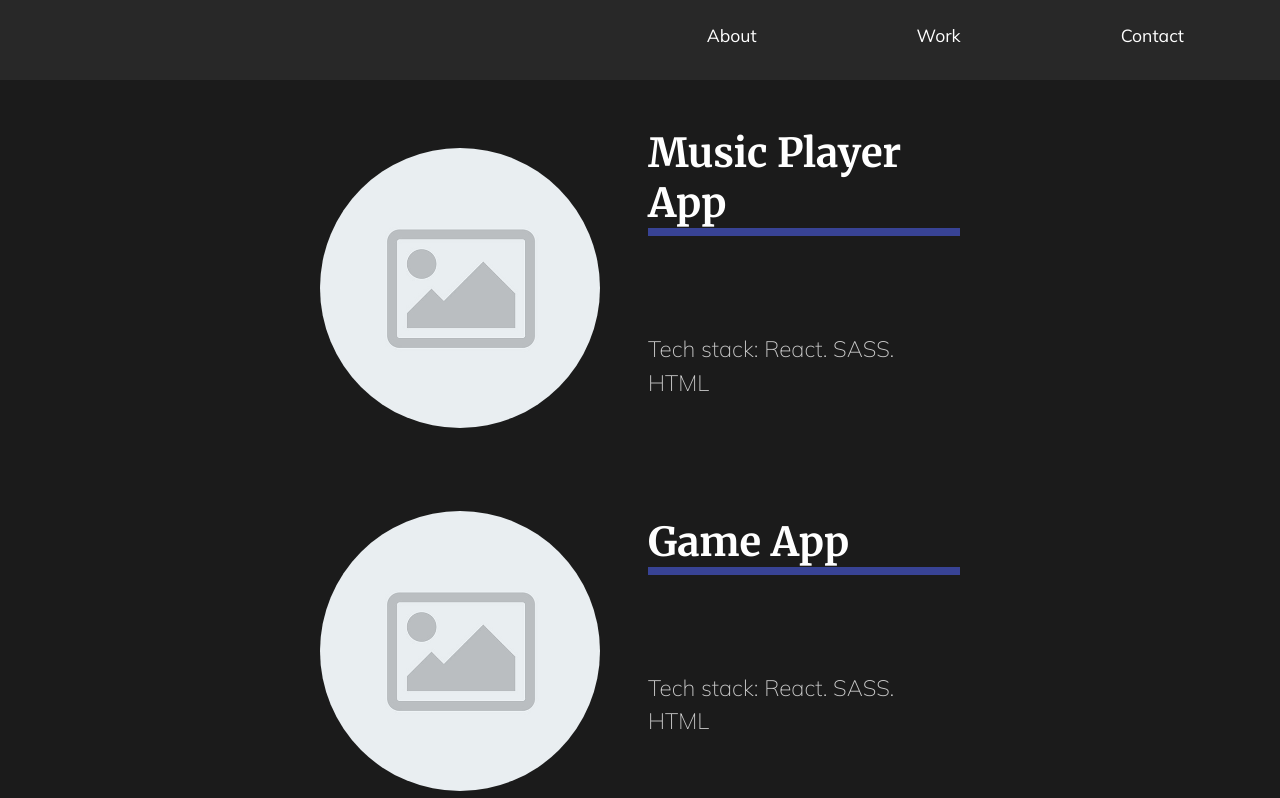
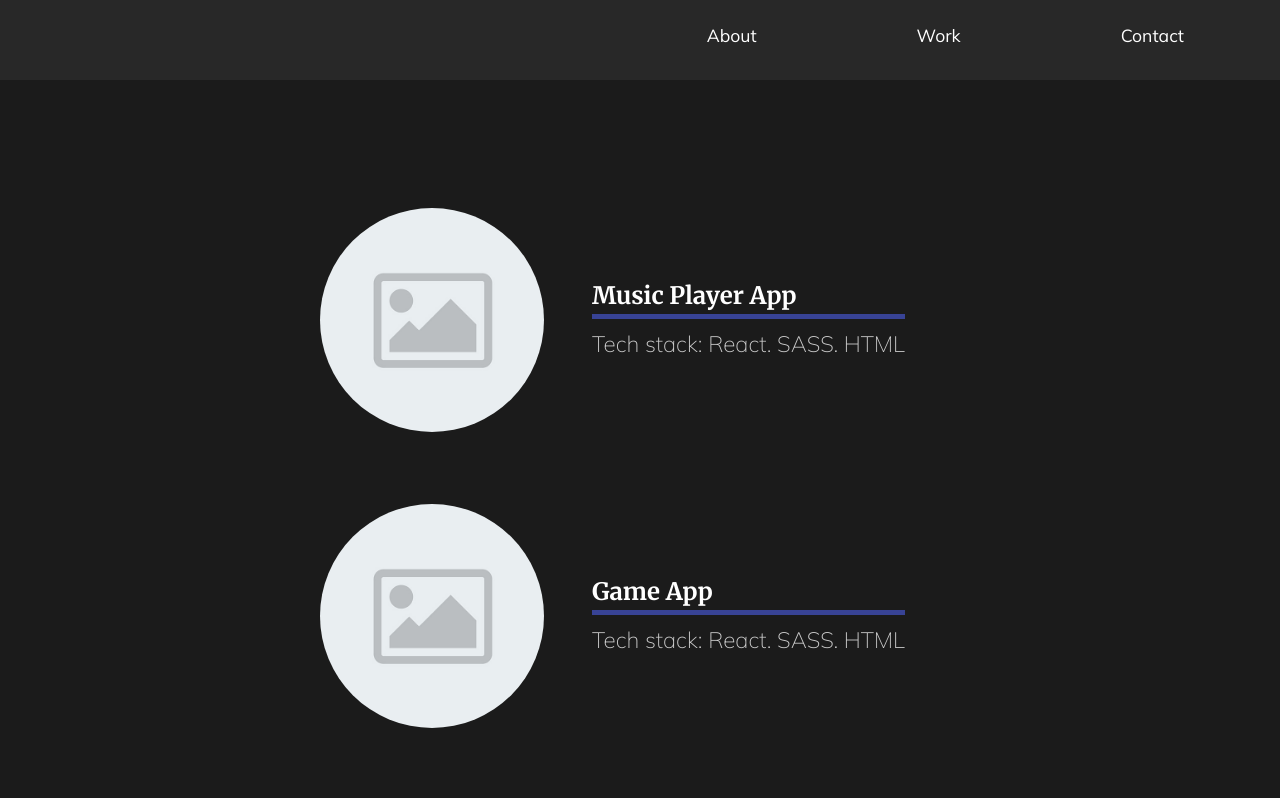
Before and after one commit to Marie20767/portfolio-site, a React (Create React App) app: page /work in a window 1280 px wide. Shown: the top 798 px of the page. Built offline with nearby package versions, Linux system fonts and the light colour scheme.

Commit message:
Added page transitions and redesigned Work section

```diff
--- a/src/App.js
+++ b/src/App.js
@@ -1,6 +1,9 @@
 import React from 'react';
 // Import React Router
-import { Routes, Route } from 'react-router-dom';
+import { Routes, Route, useLocation } from 'react-router-dom';
+// Import Animations (let framermotion know that the component is being mounted/dismounted)
+// Important for exit animation
+import { AnimatePresence } from 'framer-motion';
 // Import GlobalStyle
 import GlobalStyle from './components/GlobalStyle';
 // Import Nav
@@ -13,17 +16,23 @@ import Contact from './pages/Contact';
 // TODO: media queries for different screens!
 
 const App = () => {
+  // For Framermotion to know on which page we are and when there should be animation
+  const location = useLocation();
+
   return (
     <div className="App">
       <GlobalStyle />
       <Nav />
-      <Routes>
-        <Route exact path="/" element={<AboutSection />} />
-        <Route exact path="/work" element={<MyWork />} />
-        <Route exact path="/contact" element={<Contact />} />
-      </Routes>
+      {/* Wait for the exit animation to finish before the enter animation to start */}
+      <AnimatePresence exitBeforeEnter>
+        {/* location and key are for framermotion */}
+        <Routes location={location} key={location.pathname}>
+          <Route exact path="/" element={<AboutSection />} />
+          <Route exact path="/work" element={<MyWork />} />
+          <Route exact path="/contact" element={<Contact />} />
+        </Routes>
+      </AnimatePresence>
     </div>
-
   );
 };
 
--- /dev/null
+++ b/src/animation.js
@@ -0,0 +1,27 @@
+const showAnimation = {
+  opacity: 1,
+  y: 0,
+  transition: {
+    duration: 0.65,
+  },
+};
+
+export const PageAnimation = {
+  hidden: {
+    // fade out and slide down
+    opacity: 0,
+    y: 300,
+  },
+  show: showAnimation,
+  showContact: {
+    ...showAnimation,
+    backgroundColor: '#fff',
+  },
+  exit: {
+    opacity: 0,
+    y: 300,
+    transition: {
+      duration: 0.65,
+    },
+  },
+};
--- a/src/components/GlobalStyle.js
+++ b/src/components/GlobalStyle.js
@@ -37,7 +37,7 @@ const GlobalStyle = createGlobalStyle`
   }
 
   h2 {
-    font-size: 2.5rem;
+    font-size: 1.5rem;
     font-family: 'Merriweather', serif;
   }
 
--- a/src/pages/Contact.js
+++ b/src/pages/Contact.js
@@ -1,8 +1,17 @@
+// Import animations
+import { motion } from 'framer-motion';
+import { PageAnimation } from '../animation';
+
 const Contact = () => {
   return (
-    <div>
+    <motion.div
+      style={{ background: '#fff' }}
+      variants={PageAnimation}
+      initial="hidden"
+      animate="showContact"
+      exit="exit">
       <h1>Contact Me</h1>
-    </div>
+    </motion.div>
   );
 };
 
--- a/src/pages/MyWork.js
+++ b/src/pages/MyWork.js
@@ -1,43 +1,49 @@
 // Import stlyed components
 import styled from 'styled-components';
+// Import animations
+import { motion } from 'framer-motion';
+import { PageAnimation } from '../animation';
 // Import images
 import placeHolder from '../images/PlaceholderImage.jpeg';
 // TODO:
 // for each portfolio example re-use the same component
-// hover effect: when you hover over the div the image gets larger just to make it clear it's clickable
-// If you click anywhere on the div it brings you to the project site
-// Add tech stack: React. Sass. HTML.
+// Make each project example smaller
+// Put the dot in tech stack in the middle
 
 const MyWork = () => {
   return (
-    <Work>
+    <Work
+      variants={PageAnimation}
+      initial="hidden"
+      animate="show"
+      exit="exit">
       <Project>
-        <a href="https://www.google.com/">
+        <a href="https://www.google.com/" target="_blank" rel="noreferrer">
           <img src={placeHolder} alt="Marie's Music Player" />
           <ProjectInfo>
             <h2>Music Player App</h2>
             <div className="line" />
-            <p>Tech stack: React. SASS. HTML</p>
+            <p className="tech-stack-text">Tech stack: React. SASS. HTML</p>
           </ProjectInfo>
         </a>
       </Project>
       <Project>
-        <a href="https://www.google.com/">
+        <a href="https://www.google.com/" target="_blank" rel="noreferrer">
           <img src={placeHolder} alt="Marie's Game App" />
           <ProjectInfo>
             <h2>Game App</h2>
             <div className="line" />
-            <p>Tech stack: React. SASS. HTML</p>
+            <p className="tech-stack-text">Tech stack: React. SASS. HTML</p>
           </ProjectInfo>
         </a>
       </Project>
       <Project>
-        <a href="https://www.google.com/">
+        <a href="https://www.google.com/" target="_blank" rel="noreferrer">
           <img src={placeHolder} alt="Marie's Unknown App" />
           <ProjectInfo>
             <h2>Unknown App</h2>
             <div className="line" />
-            <p>Tech stack: React. SASS. HTML</p>
+            <p className="tech-stack-text">Tech stack: React. SASS. HTML</p>
           </ProjectInfo>
         </a>
       </Project>
@@ -45,14 +51,14 @@ const MyWork = () => {
   );
 };
 
-const Work = styled.div`
+const Work = styled(motion.div)`
   min-height: 100vh;
-  margin: 3rem 20rem;
+  margin: 8rem 20rem;
   /* overflow: hidden; */
 `;
 
 const Project = styled.div`
-  padding-bottom: 4rem;
+  padding-bottom: 4.5rem;
   a {
     display: flex;
     align-items: center;
@@ -68,8 +74,8 @@ const Project = styled.div`
   img {
     margin-right: 3rem;
     border-radius: 50%;
-    width: 35vh;
-    height: 35vh;
+    width: 28vh;
+    height: 28vh;
     object-fit: cover;
   }
 
@@ -79,10 +85,16 @@ const Project = styled.div`
 const ProjectInfo = styled.div`
   display: flex;
   flex-direction: column;
+  justify-content: center;
+  height: 28vh;
   .line {
-    height: 0.5rem;
+    height: 0.28rem;
     background-color: #384395;
-    margin-bottom: 3rem;
+    margin-bottom: 0.5rem;
+    margin-top: 0.2rem;
+  }
+  .tech-stack-text {
+    padding: 0;
   }
 `;
 
```
Also changed, not shown: src/pages/AboutSection.js (+12 -5 lines).
